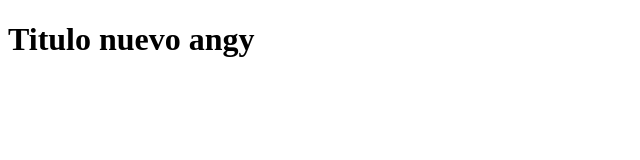
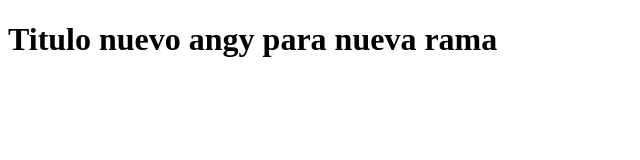
Before and after one commit to annaviber/hello-git, a plain HTML site: page index.html in a window 1280 px wide. Shown: the whole page, without its empty margins (0-640 px from the left). Drawn offline with Linux system fonts and the light colour scheme.

Commit message:
modificación 2

```diff
--- a/index.html
+++ b/index.html
@@ -6,6 +6,6 @@
     <title>angy</title>
 </head>
 <body>
-    <h1>Titulo nuevo angy</h1>
+    <h1>Titulo nuevo angy para nueva rama</h1>
 </body>
 </html>
```
